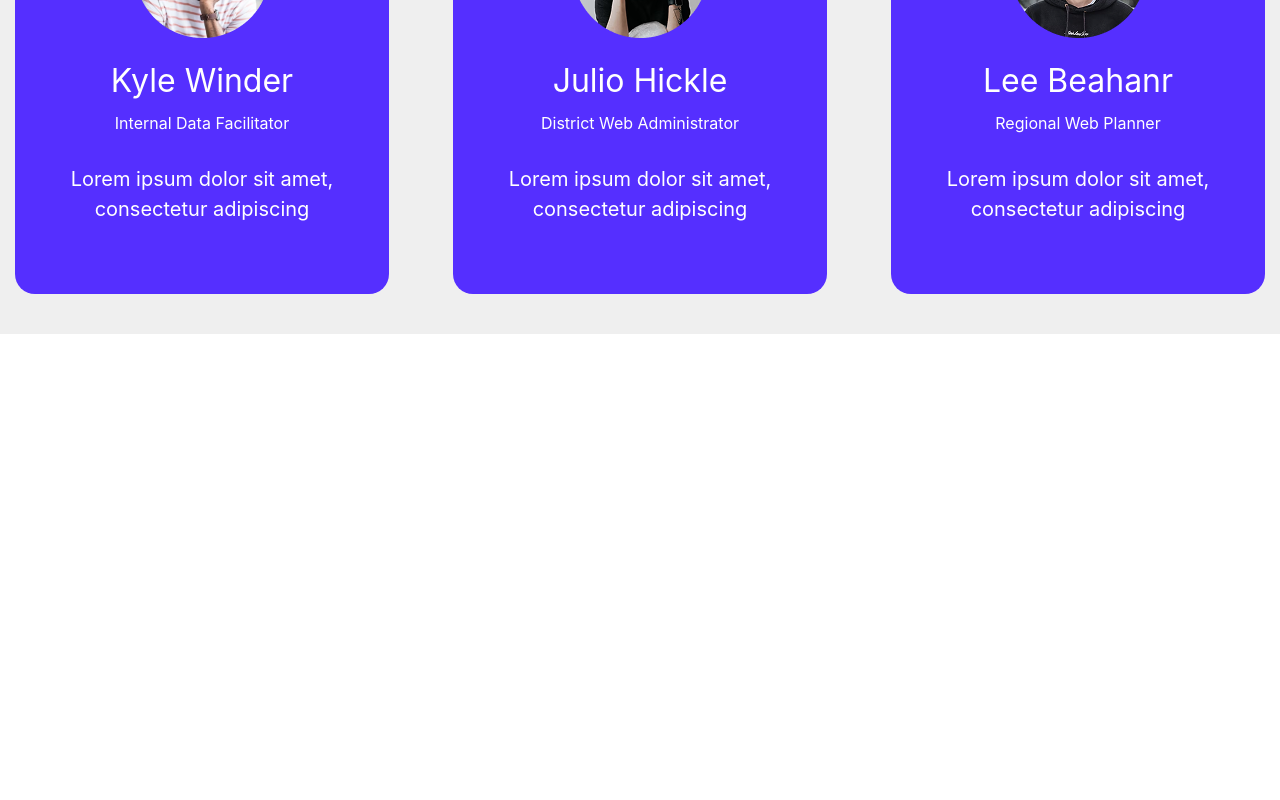
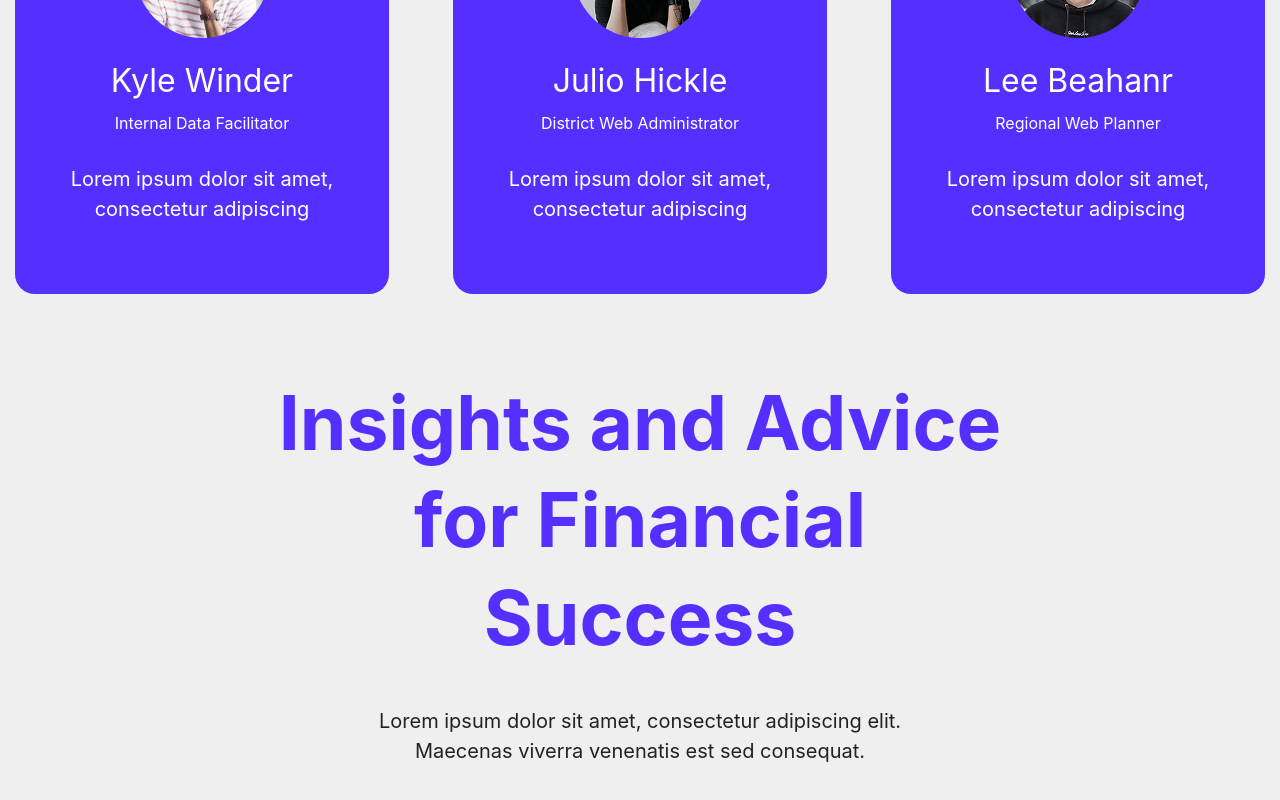
Before and after one commit to Roni006/growth, a React (Vite) app: page / in a window 1280 px wide. Shown: the part 4439-5239 px from the top of the page. Before the commit the page ends 4773 px from the top, so only its background shows below. Built offline with nearby package versions, Linux system fonts and the light colour scheme.

Commit message:
initialize our blog components

```diff
--- a/src/App.jsx
+++ b/src/App.jsx
@@ -4,6 +4,7 @@ import AboutUs from "../src/pages/AboutUs";
 import Service from "../src/pages/Service";
 import FinancialTeam from "../src/pages/FinancialTeam";
 import Testimonial from "./pages/Testimonial";
+import OurBlog from "./pages/OurBlog";
 
 function App() {
   return (
@@ -14,6 +15,7 @@ function App() {
       <Service/>
       <FinancialTeam/>
       <Testimonial/>
+      <OurBlog/>
     </>
   );
 }
--- /dev/null
+++ b/src/pages/OurBlog.jsx
@@ -0,0 +1,28 @@
+import React from "react";
+import Container from "../components/Container";
+
+const OurBlog = () => {
+  return (
+    <>
+      <section className="py-10 bg-[#EFEFEF] ">
+        <Container>
+          <div>
+            {/* top content  */}
+            <div>
+              <h1 className="text-[75px] font-bold leading-[130%] text-[#552fff] max-w-186.25 mx-auto text-center">
+                Insights and Advice for Financial Success
+              </h1>
+              <p className="text-[#222222] font-normal text-[20px] max-w-137.5 mx-auto mt-10 text-center ">
+                Lorem ipsum dolor sit amet, consectetur adipiscing elit.
+                Maecenas viverra venenatis est sed consequat.
+              </p>
+            </div>
+            {/* top content  */}
+          </div>
+        </Container>
+      </section>
+    </>
+  );
+};
+
+export default OurBlog;
```
